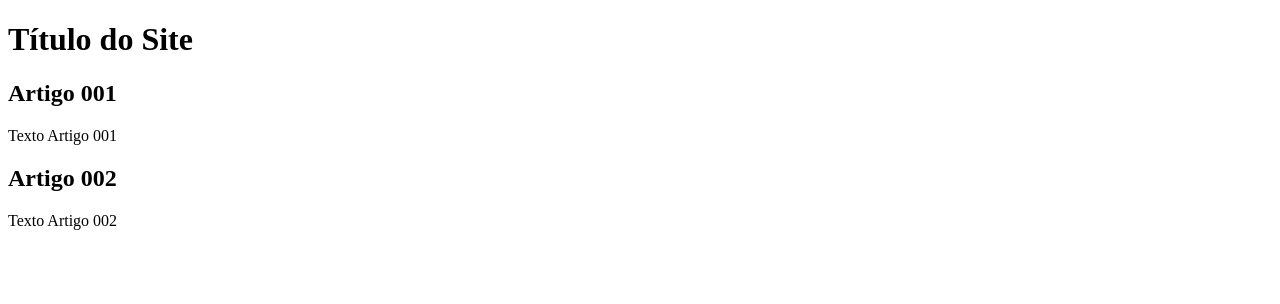
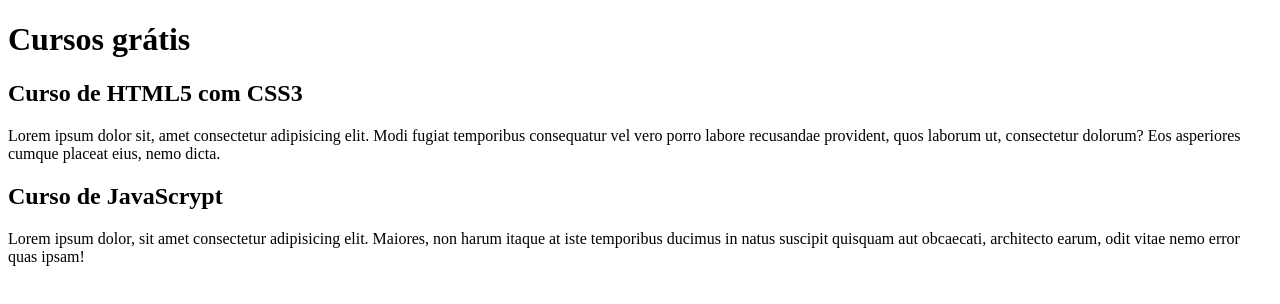
Before and after one commit to guimotta11/projeto-site, a plain HTML site: page index.html in a window 1280 px wide. Drawn offline with Linux system fonts and the light colour scheme.

Commit message:
comecei a escrever conteudo

```diff
--- a/index.html
+++ b/index.html
@@ -8,15 +8,15 @@
 <body>
     <main>
         <header>
-            <h1>Título do Site</h1>
+            <h1>Cursos grátis</h1>
         </header>
         <article>
-            <h2>Artigo 001</h2>
-            <p>Texto Artigo 001</p>
+            <h2>Curso de HTML5 com CSS3</h2>
+            <p>Lorem ipsum dolor sit, amet consectetur adipisicing elit. Modi fugiat temporibus consequatur vel vero porro labore recusandae provident, quos laborum ut, consectetur dolorum? Eos asperiores cumque placeat eius, nemo dicta.</p>
         </article>
         <article>
-            <h2>Artigo 002</h2>
-            <p>Texto Artigo 002</p>
+            <h2>Curso de JavaScrypt</h2>
+            <p>Lorem ipsum dolor, sit amet consectetur adipisicing elit. Maiores, non harum itaque at iste temporibus ducimus in natus suscipit quisquam aut obcaecati, architecto earum, odit vitae nemo error quas ipsam!</p>
         </article>
     </main>
 </body>
```
